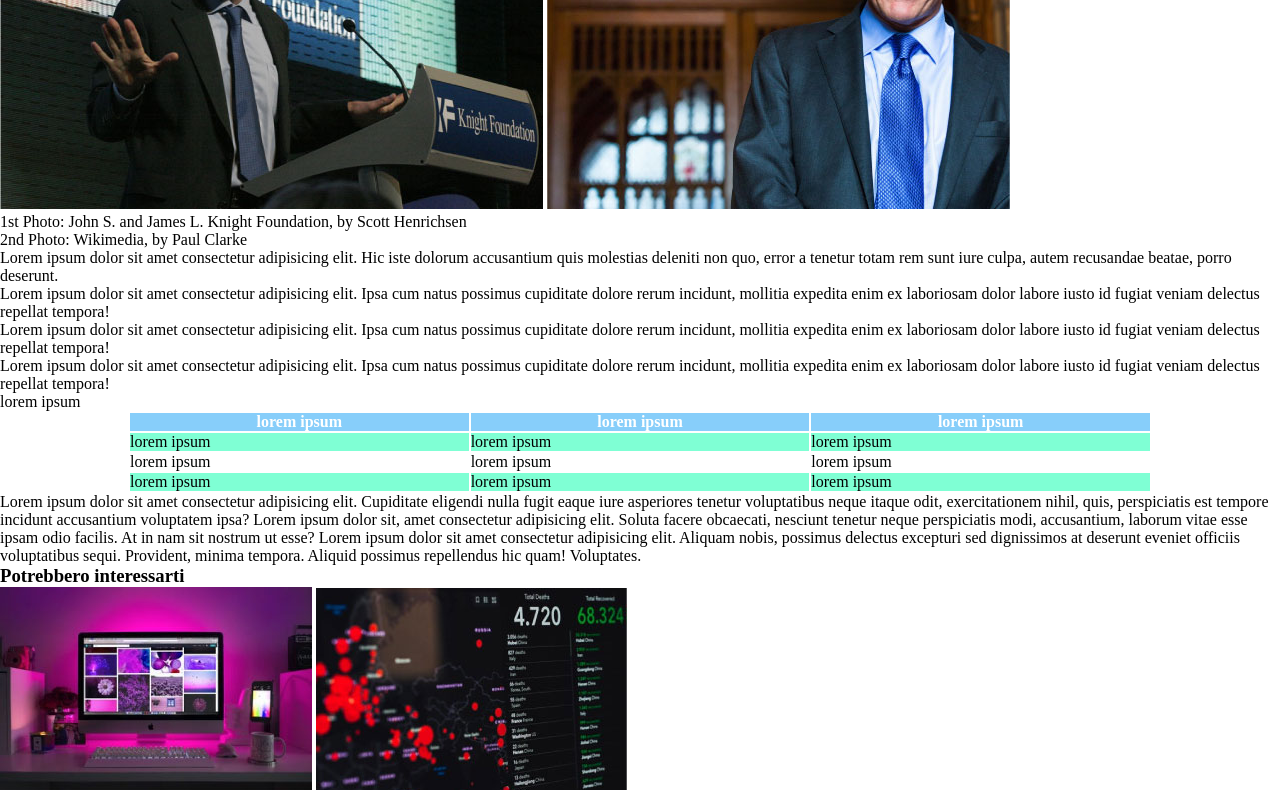
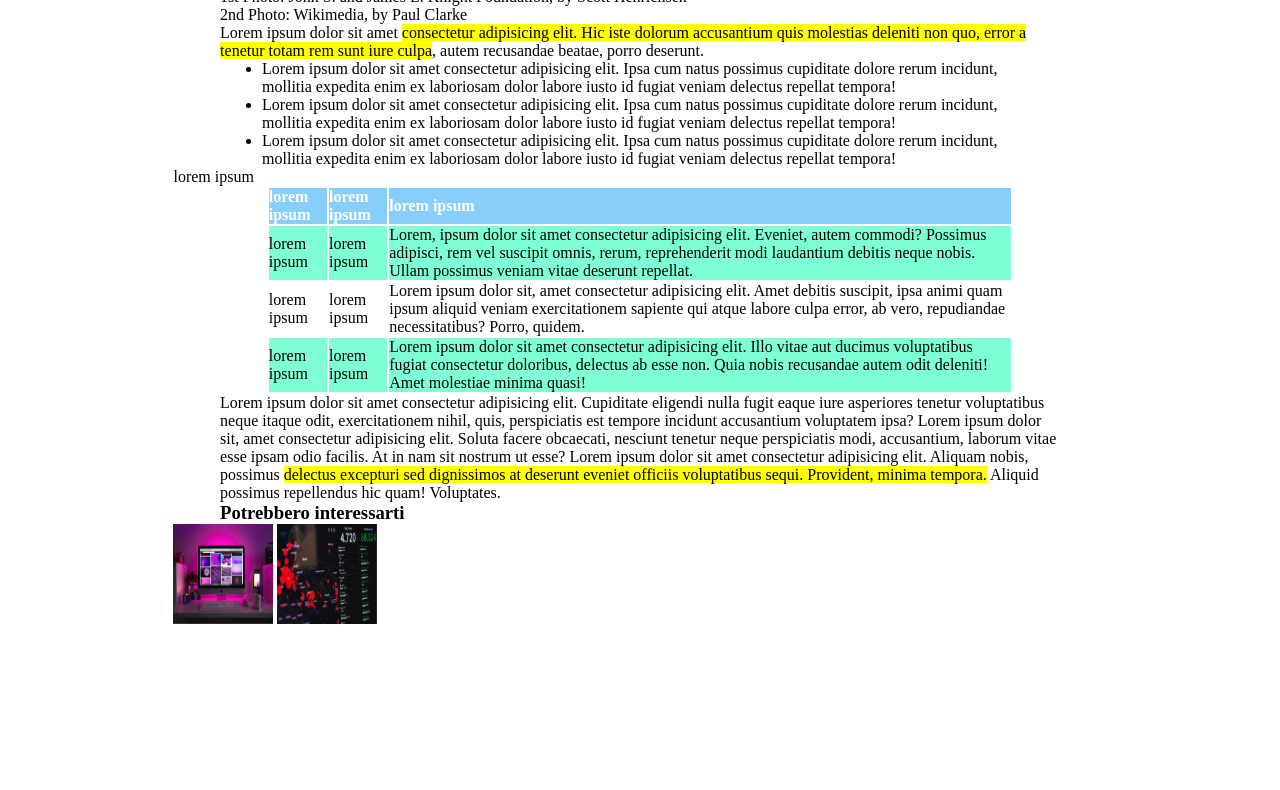
Before and after one commit to EmanueleWebDeveloper/html-css-booleaner, a plain HTML site: page index.html in a window 1280 px wide. Shown: the part 226-1016 px from the top of the page. After the commit the page ends 854 px from the top, so only its background shows below. Drawn offline with Linux system fonts and the light colour scheme.

Commit message:
css modifiche

```diff
--- a/index.html
+++ b/index.html
@@ -15,10 +15,9 @@
         il 10/10/10
         </div>
 
-        <picture>
-            <img src="./img/tim-1.jpg" alt="prima foto di Tim">
+
+            <img  src="./img/tim-1.jpg" alt="prima foto di Tim">
             <img src="./img/tim-2.jpg" alt="seconda foto di Tim">
-        </picture>
 
         <div>1st Photo: John S. and James L. Knight Foundation, by Scott Henrichsen <br>
             2nd Photo: Wikimedia, by Paul Clarke</div>
@@ -27,7 +26,7 @@
 
 <main> <!-- testo 1 + lista + tabella -->
 
-       <p>Lorem ipsum dolor sit amet consectetur adipisicing elit. Hic iste dolorum accusantium quis molestias deleniti non quo, error a tenetur totam rem sunt iure culpa, autem recusandae beatae, porro deserunt.</p>
+       <p>Lorem ipsum dolor sit amet <span class="evidenziato">consectetur adipisicing elit. Hic iste dolorum accusantium quis molestias deleniti non quo, error a tenetur totam rem sunt iure culpa</span>, autem recusandae beatae, porro deserunt.</p>
 
 
     <ul>
@@ -53,22 +52,22 @@
             <tr class="colorato">
                 <td>lorem ipsum</td>
                 <td>lorem ipsum</td>
-                <td>lorem ipsum</td>
+                <td>Lorem, ipsum dolor sit amet consectetur adipisicing elit. Eveniet, autem commodi? Possimus adipisci, rem vel suscipit omnis, rerum, reprehenderit modi laudantium debitis neque nobis. Ullam possimus veniam vitae deserunt repellat.</td>
             </tr>
             <tr>
                 <td>lorem ipsum</td>
                 <td>lorem ipsum</td>
-                <td>lorem ipsum</td>
+                <td>Lorem ipsum dolor sit, amet consectetur adipisicing elit. Amet debitis suscipit, ipsa animi quam ipsum aliquid veniam exercitationem sapiente qui atque labore culpa error, ab vero, repudiandae necessitatibus? Porro, quidem.</td>
             </tr>
             <tr class="colorato">
+                <td>lorem ipsum </td>
                 <td>lorem ipsum</td>
-                <td>lorem ipsum</td>
-                <td>lorem ipsum</td>
+                <td>Lorem ipsum dolor sit amet consectetur adipisicing elit. Illo vitae aut ducimus voluptatibus fugiat consectetur doloribus, delectus ab esse non. Quia nobis recusandae autem odit deleniti! Amet molestiae minima quasi!</td>
             </tr>
         </tbody>
     </table>
 
-    <p>Lorem ipsum dolor sit amet consectetur adipisicing elit. Cupiditate eligendi nulla fugit eaque iure asperiores tenetur voluptatibus neque itaque odit, exercitationem nihil, quis, perspiciatis est tempore incidunt accusantium voluptatem ipsa? Lorem ipsum dolor sit, amet consectetur adipisicing elit. Soluta facere obcaecati, nesciunt tenetur neque perspiciatis modi, accusantium, laborum vitae esse ipsam odio facilis. At in nam sit nostrum ut esse? Lorem ipsum dolor sit amet consectetur adipisicing elit. Aliquam nobis, possimus delectus excepturi sed dignissimos at deserunt eveniet officiis voluptatibus sequi. Provident, minima tempora. Aliquid possimus repellendus hic quam! Voluptates.</p>
+    <p>Lorem ipsum dolor sit amet consectetur adipisicing elit. Cupiditate eligendi nulla fugit eaque iure asperiores tenetur voluptatibus neque itaque odit, exercitationem nihil, quis, perspiciatis est tempore incidunt accusantium voluptatem ipsa? Lorem ipsum dolor sit, amet consectetur adipisicing elit. Soluta facere obcaecati, nesciunt tenetur neque perspiciatis modi, accusantium, laborum vitae esse ipsam odio facilis. At in nam sit nostrum ut esse? Lorem ipsum dolor sit amet consectetur adipisicing elit. Aliquam nobis, possimus <span class="evidenziato">delectus excepturi sed dignissimos at deserunt eveniet officiis voluptatibus sequi. Provident, minima tempora.</span> Aliquid possimus repellendus hic quam! Voluptates.</p>
 
 
 </main>
@@ -79,6 +78,7 @@
 
         <img src="./img/monitor.jpg" alt="foto pc">
         <img src="./img/graph.jpg" alt="foto finale">
+
     </footer>
 </body>
 </html>
--- a/style.css
+++ b/style.css
@@ -1,8 +1,17 @@
 *{
     padding: 0;
     box-sizing: border-box;
+    text-align: left;
+    max-width: 90%;
     margin: auto;
+
 }
+
+
+
+.evidenziato {
+    background-color: yellow;
+  }
 
 table{
 width: 80%;
@@ -16,3 +25,8 @@ thead{
 .colorato{
     background-color: aquamarine;
 }
+
+img{
+width: 100px;
+height: 100px;
+}
```
